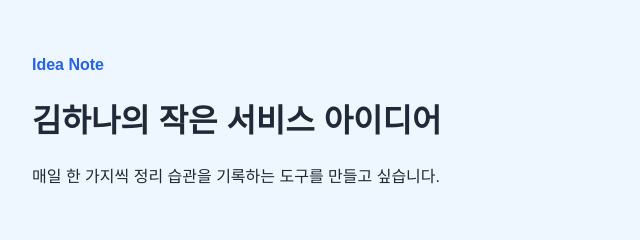
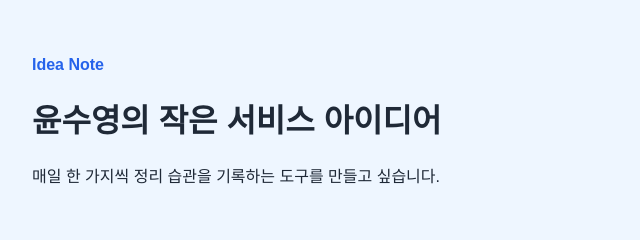
Before and after one commit to Sommin/team-idea-board, a plain HTML site: page ideas/sooyoung.html in a window 1280 px wide. Shown: the top 240 px of the page, 198-838 px from the left. Drawn offline with Linux system fonts and the light colour scheme.

Commit message:
이름 수정

```diff
--- a/ideas/sooyoung.html
+++ b/ideas/sooyoung.html
@@ -4,14 +4,14 @@
 <head>
     <meta charset="UTF-8" />
     <meta name="viewport" content="width=device-width, initial-scale=1.0" />
-    <title>김하나의 아이디어</title>
+    <title>윤수영의 아이디어</title>
     <link rel="stylesheet" href="../styles.css" />
 </head>
 
 <body>
     <header>
         <p class="eyebrow">Idea Note</p>
-        <h1>김하나의 작은 서비스 아이디어</h1>
+        <h1>윤수영의 작은 서비스 아이디어</h1>
         <p>매일 한 가지씩 정리 습관을 기록하는 도구를 만들고 싶습니다.</p>
     </header>
 
```
